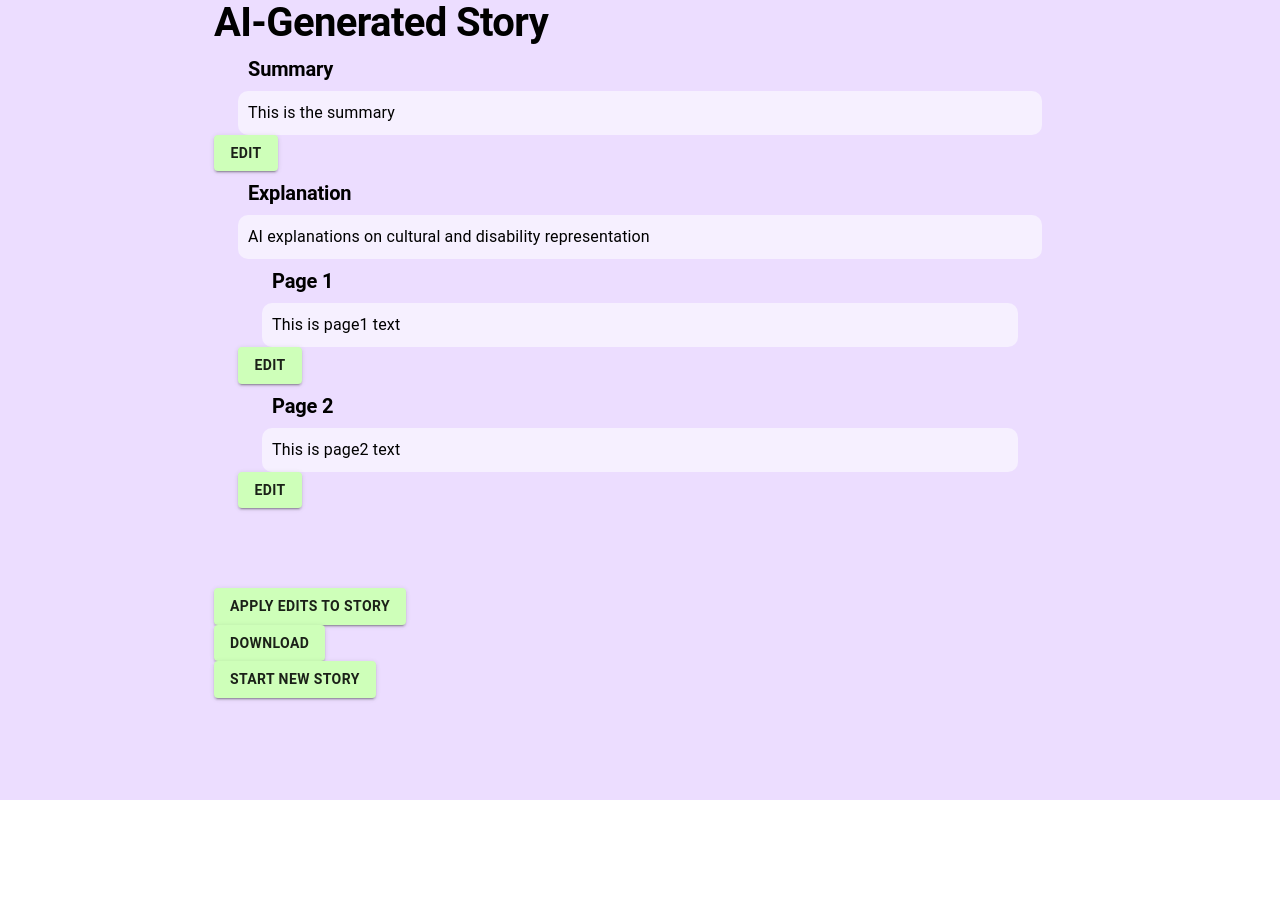
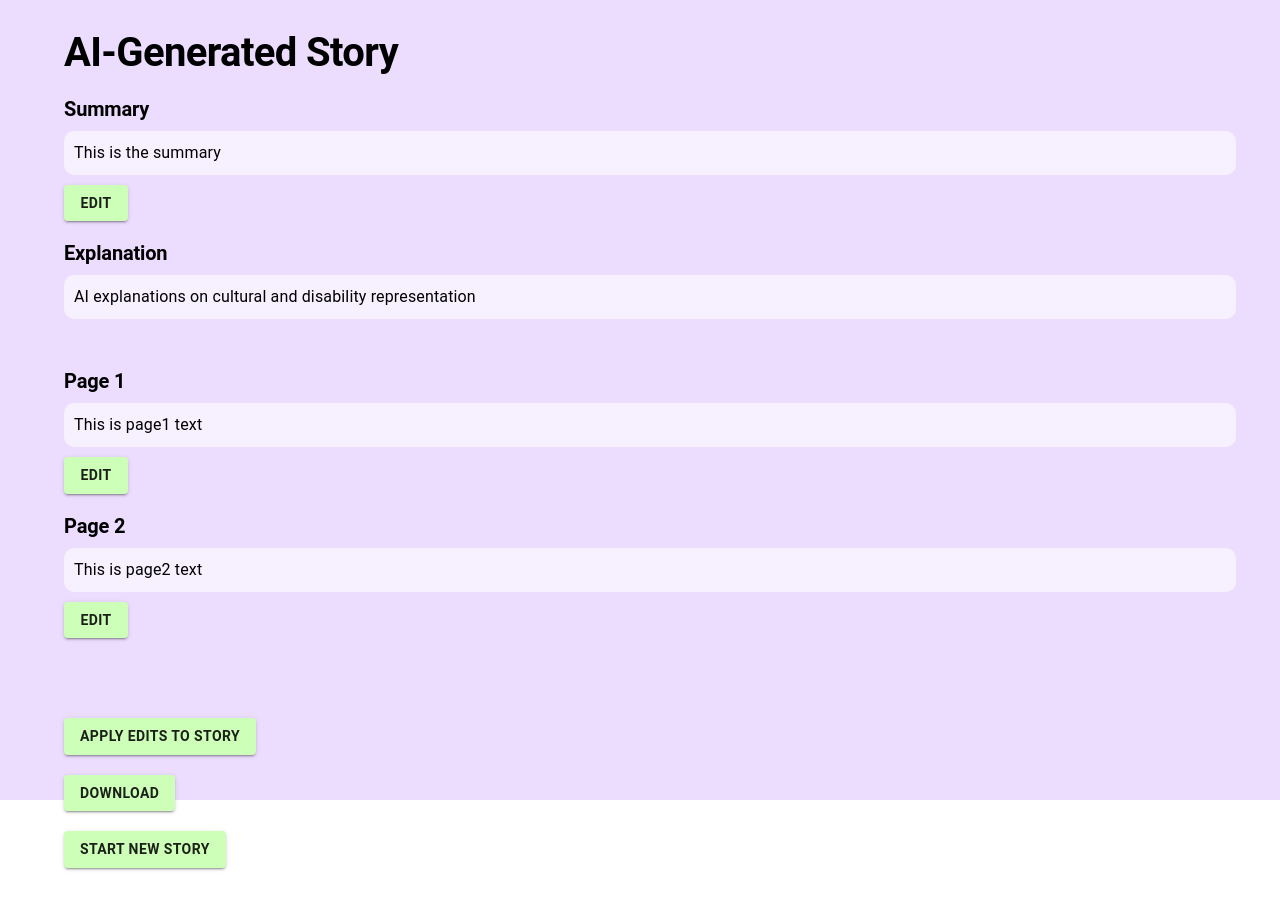
Before and after one commit to caitlynrawlings/AI_Storybook, a React (Create React App) app: page /edit in a window 1280 px wide. Before the commit the page ends 800 px from the top, so only its background shows below. Built offline with nearby package versions, Linux system fonts and the light colour scheme.

Commit message:
items on edit screen properly aligned

```diff
--- a/src/pages/EditScreen.js
+++ b/src/pages/EditScreen.js
@@ -7,7 +7,7 @@ import { useTheme } from '@mui/material/styles';
 
 // TODO: retrieve these values from the ai response
 const summary = "This is the summary";
-const explanation = "AI explanations on cultural and disability representation"
+const explanation = "AI explanations on cultural and disability representation";
 const pages = ["This is page1 text", "This is page2 text"];
 
 // Returns the screen that has the AI output and places for user feedback and story iteration
@@ -26,83 +26,81 @@ const EditScreen = (numPages) => {
 
   // TODO: implement clear edit function
 
-  const Pages = () => {
+  const Pages = ({ sx }) => {
     // The text in the pages in the book
     return (
-      <Container display="flex" padding='10vh' flexDirection="column">
+      <Box sx={{ width: '100%', ...sx }}>
         {pages.map((page, index) => (
-          <div key={page}>
-            <AiResponse label={`Page ${index + 1}`} response={pages[index]}/>
+          <Box sx={{ width: '100%' }} key={index}>
+            <AiResponse sx={{ width: '100%' }} label={`Page ${index + 1}`} response={page} />
             <EditButton />
-          </div>
+          </Box>
         ))}
-      </Container>
+      </Box>
     );
   };
 
-  const EditButton = () => {
+  const EditButton = ({ sx }) => {
     // handles the edit logic like the input box populating and the close button?
     // TODO:
     return (
-        <Button label='edit'/>
-    )
-  }
+      <Button sx={{ ...sx }} label='edit' />
+    );
+  };
 
-  const ApplyEditsButton = () => {
+  const ApplyEditsButton = ({ sx }) => {
     // handles logic for sending edits to gpt and refreshes page based on results
     // TODO:
     return (
-        <Button label='apply edits to story'/>
-    )
-  }
+      <Button sx={{ ...sx }} label='apply edits to story' />
+    );
+  };
 
-  const DownloadButton = () => {
+  const DownloadButton = ({ sx }) => {
     // handles logic downloading story pdf
     // TODO:
     return (
-        <Button label='download'/>
-    )
-  }
+      <Button sx={{ ...sx }} label='download' />
+    );
+  };
 
-  const StartNewStoryButton = () => {
+  const StartNewStoryButton = ({ sx }) => {
     // goes to start screen
     // TODO:
     return (
-        <Button label='start new story'/>
-    )
-  }
+      <Button sx={{ ...sx }} label='start new story' />
+    );
+  };
 
-  const AiResponse = ({label, response}) => {
+  const AiResponse = ({ sx, label, response }) => {
     // returns an ai response in the proper format and with a label
     // label is string and is the label on top on the ai response box
-    // response is a string and is text that was outputed from the ai in response to prompts
+    // response is a string and is text that was outputted from the ai in response to prompts
     return (
-        <Container>
-            <Typography variant="h2" sx={{ padding: '10px'}}>
+      <Box sx={{ ...sx, textAlign: 'left', width: '100%' }}>
+        <Typography variant="h2" sx={{ paddingBottom: '10px', paddingTop: '20px' }}>
           {label}
         </Typography>
-            <Typography variant="body1" sx={{ backgroundColor: theme.palette.secondary.main, padding: '10px', borderRadius: '10px' }}>
+        <Typography variant="body1" sx={{ width: '100%', backgroundColor: theme.palette.secondary.main, padding: '10px', marginBottom: '10px', borderRadius: '10px' }}>
           {response}
         </Typography>
-        </Container>
+      </Box>
     );
   };
 
   return (
-    <Container maxWidth="md" style={{ position: 'relative' }}>
-      <Box display="flex" flexDirection='column' alignItems="flex-start" textAlign='left'>
+    <Container sx={{ display: 'flex', flexDirection: 'column', alignItems: "flex-start", textAlign: 'left', paddingLeft: '10vw', paddingRight: '10vw', paddingBottom: '40px', paddingTop: '30px', width: '100%' }}>
       <Typography variant='h1'>
         AI-Generated Story
       </Typography>
-        <AiResponse label='Summary' response={summary}/>
+      <AiResponse sx={{ width: '100%' }} label='Summary' response={summary} />
       <EditButton />
-        <AiResponse label='Explanation' response={explanation}/>
-        <Pages />
-        <Box height='10vh'/>
+      <AiResponse sx={{ width: '100%' }} label='Explanation' response={explanation} />
+      <Pages sx={{ width: '100%', paddingTop: '20px' }} />
+      <Box height='10vh' />
       <ApplyEditsButton />
-        <DownloadButton />
-        <StartNewStoryButton />
-      </Box>
+      <DownloadButton sx={{ marginTop: '20px' }} />
+      <StartNewStoryButton sx={{ marginTop: '20px' }} />
     </Container>
   );
 };
--- a/src/theme.js
+++ b/src/theme.js
@@ -12,7 +12,7 @@ const theme = createTheme({
       fontWeight: 'bold',
     }
   },
-  // TODO: Find colors that work with the buttons
+  // TODO: Find colors that work with the buttons hover
   palette: {
     primary: {
       main: '#ECDDFF',
```
Lines whose indentation alone changed are shown as unchanged.
